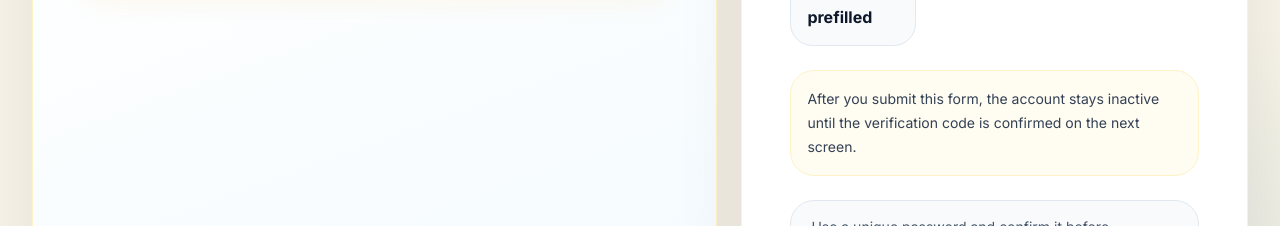
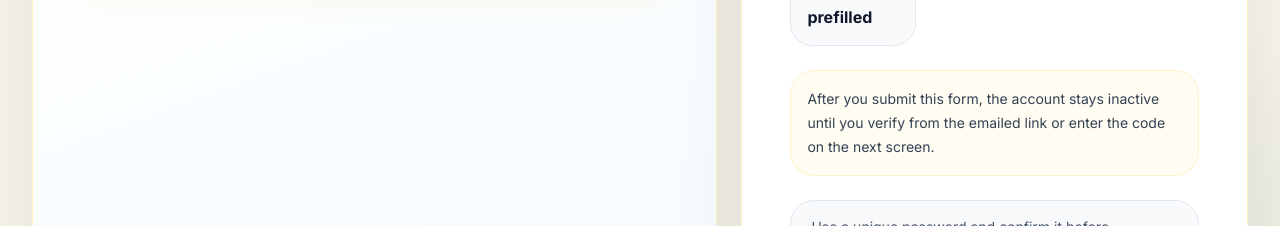
Before and after one commit to Don-tresor05/NGOFundFrontend, a React (Vite) app: page /create-account in a window 1280 px wide. Shown: the part 1261-1487 px from the top of the page. Built offline with nearby package versions, Linux system fonts and the light colour scheme; no server answers.

Commit message:
feat: update signup handoff copy

```diff
--- a/src/pages/CreateAccountPage.tsx
+++ b/src/pages/CreateAccountPage.tsx
@@ -280,7 +280,7 @@ export function CreateAccountPage() {
             </div>
 
             <div className="auth-note-card">
-              After you submit this form, the account stays inactive until the verification code is confirmed on the next screen.
+              After you submit this form, the account stays inactive until you verify from the emailed link or enter the code on the next screen.
             </div>
 
             <div className="flex flex-wrap items-center justify-between gap-4 rounded-[1.5rem] border border-slate-200 bg-slate-50 px-5 py-4 text-sm text-slate-600">
```
